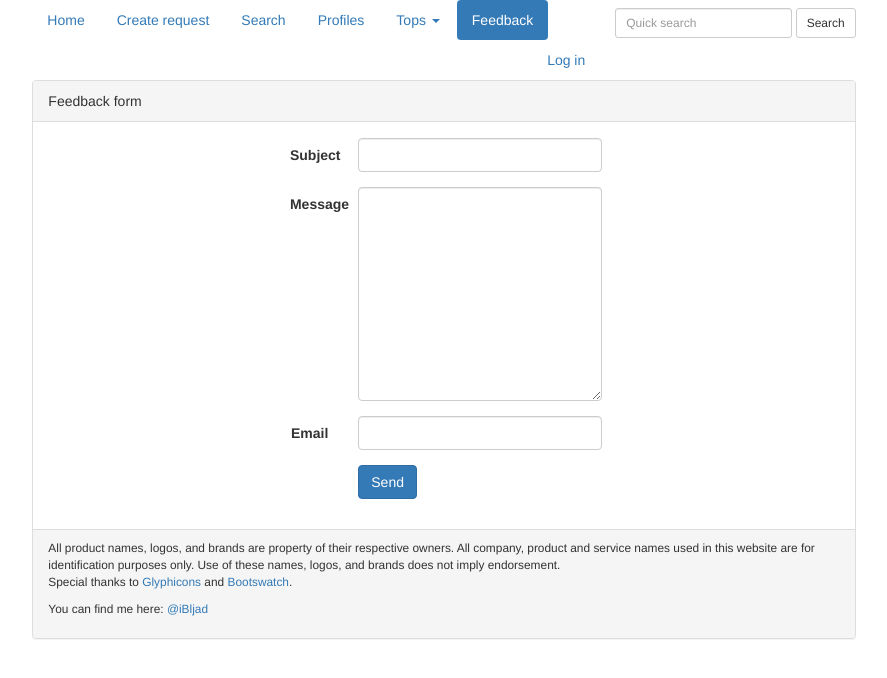
After one commit to iBljad/cts_site, a Django app: page /contact in a window 1280 px wide. The commit adds this page. Shown: the top 678 px of the page, without its empty margins (196-1083 px from the left). Run offline with Django 3.2, Linux system fonts and the light colour scheme; some libraries are stand-ins or nearby versions.

Commit message:
contact hotfix

```diff
--- a/cts_app/forms.py
+++ b/cts_app/forms.py
@@ -65,7 +65,7 @@ class UserVote(forms.Form):
 class ContactForm(forms.Form):
     subject = forms.CharField(max_length=100)
     message = forms.CharField(widget=forms.Textarea)
-    sender = forms.EmailField()
+    email = forms.EmailField(required=False)
 
     def __init__(self, *args, **kwargs):
         super(ContactForm, self).__init__(*args, **kwargs)
--- a/cts_app/templates/cts_app/base.html
+++ b/cts_app/templates/cts_app/base.html
@@ -112,8 +112,7 @@
             <li class="{% if nbar == 'create' %}active{% endif %}"><!-- Trigger the modal with a button -->
                 <a href="#" data-toggle="modal" data-target="#createModal">Create request</a>
             </li>
-            <li class="{% if nbar == 'search' %}active{% endif %}"><a href="{% url 'cts_app:search' %}">Search for
-                teammate</a></li>
+            <li class="{% if nbar == 'search' %}active{% endif %}"><a href="{% url 'cts_app:search' %}">Search</a></li>
             <li class="{% if nbar == 'profile' %}active{% endif %}">
                 <a href= {% if user.is_authenticated %} "{% url 'cts_app:profile' user.username %}" {% endif %}>Profiles</a>
             </li>
@@ -130,7 +129,7 @@
                 </ul>
             </li>
             <li class="{% if nbar == 'contact' %}active{% endif %}"><!-- Trigger the contact modal with a button -->
-                <a href="{% url 'cts_app:contact' %}">Contact Us</a>
+                <a href="{% url 'cts_app:contact' %}">Feedback</a>
             </li>
 
 
--- /dev/null
+++ b/cts_app/templates/cts_app/contact.html
@@ -0,0 +1,61 @@
+{% extends 'cts_app/base.html' %}
+{% block title %}Feedback form{% endblock %}
+
+{% block content %}
+    <div class="row">
+        <div class="controls col-centered col-sm-6" align="right">
+        </div>
+    </div>
+    <div class="row row-centered">
+        {% if error %}
+            <div class="row">
+                <div class="alert alert-dismissible alert-danger col-centered col-sm-6">
+                    <button type="button" class="close" data-dismiss="alert">&times;</button>
+                    {{ error }}
+                </div>
+            </div>
+        {% endif %}
+
+        <form action={% url 'cts_app:send_email' %} method="post" class="form-horizontal" role="form">{% csrf_token %}
+            {#%cts_app:apply %#}
+
+
+            {% for field in forms %}
+                {% if field.errors %}
+                    <div class="form-group error">
+                        <label class="control-label col-centered col-sm-1">{{ field.label }}</label>
+
+                        <div class="controls col-centered col-sm-4">{{ field }}
+                            <span class="help-inline">
+                                {% for error in  field.errors %}{{ error }}{% endfor %}
+                            </span>
+                        </div>
+                    </div>
+                {% else %}
+                    {% if field.is_hidden %}
+                        {{ field }}
+                    {% else %}
+                        <div class="form-group">
+                            <label class="control-label col-centered col-sm-1">{{ field.label }}</label>
+
+                            <div class="controls col-centered col-sm-4">{{ field }}
+                                {% if field.help_text %}
+                                    <p class="help-inline">
+                                        <small>{{ field.help_text }}</small>
+                                    </p>
+                                {% endif %}
+                            </div>
+                        </div>
+                    {% endif %}
+                {% endif %}
+            {% endfor %}
+
+            <div class="form-group">
+                <div class="col-sm-1 col-centered"></div>
+                <div class="col-sm-4 col-centered" align="right">
+                    <input type="submit" class="btn btn-primary" value="Send">
+                </div>
+            </div>
+        </form>
+    </div>
+{% endblock content %}
--- a/cts_app/templates/cts_app/index.html
+++ b/cts_app/templates/cts_app/index.html
@@ -1,5 +1,5 @@
 {% extends 'cts_app/base.html' %}
-{% block title %}Latest requests list{% endblock %}
+{% block title %}Main page{% endblock %}
 {% block content %}
 
     {#    {% if message %}#}
--- a/cts_app/views.py
+++ b/cts_app/views.py
@@ -263,9 +263,12 @@ def contact(request):
 def send_email(request):
     form = ContactForm(request.POST)
     subject = '[CTS] ' + request.POST['subject']
-    message = request.POST['sender'] + ': \n' + request.POST['message']
-    from_email = request.POST['sender']
-    if subject and message and from_email:
+    from_email = request.POST['email']
+    if from_email:
+        message = request.POST['email'] + ': \n' + request.POST['message']
+    else:
+        message = request.POST['message']
+    if subject and message:
         try:
             send_mail(subject, message, 'goplaycoop@yandex.ru', ['drakonmail@gmail.com'], fail_silently=False)
         except BadHeaderError:
```
